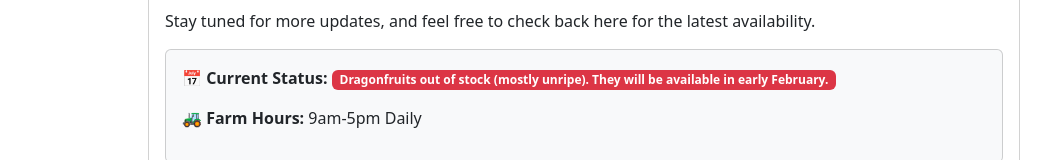
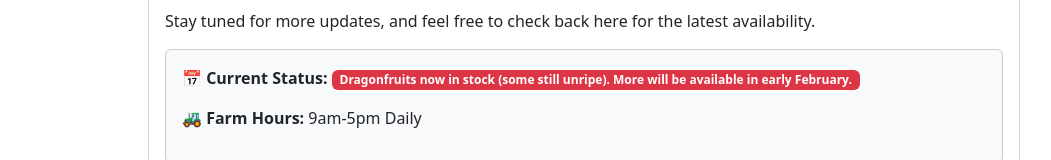
Before and after one commit to jacqui13/leppington-dragonfruit-farm, a Next.js app: page /updates in a window 1280 px wide. Shown: the part 298-458 px from the top of the page, without its empty margins (56-1107 px from the left). Built offline with nearby package versions, Linux system fonts and the light colour scheme.

Commit message:
Harvest update

```diff
--- a/src/app/updates/page.tsx
+++ b/src/app/updates/page.tsx
@@ -18,7 +18,7 @@ export default function Updates() {
                     </p>
 
                     <Card className="p-3 bg-light">
-                        <p><strong>📅 Current Status:</strong> <Badge bg="danger" style={{ textWrap: 'wrap' }}>Dragonfruits out of stock (mostly unripe). They will be available in early February.</Badge></p>
+                        <p><strong>📅 Current Status:</strong> <Badge bg="danger" style={{ textWrap: 'wrap' }}>Dragonfruits now in stock (some still unripe). More will be available in early February.</Badge></p>
                         <p><strong>🚜 Farm Hours: </strong>9am-5pm Daily</p>
                     </Card>
 
```
